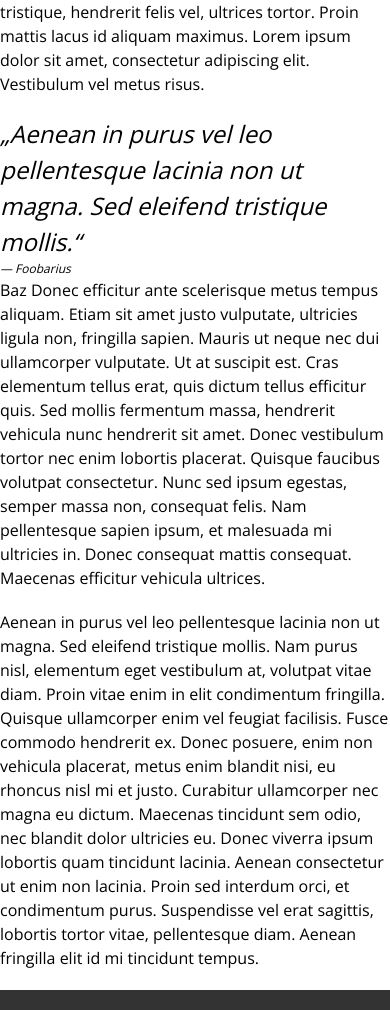
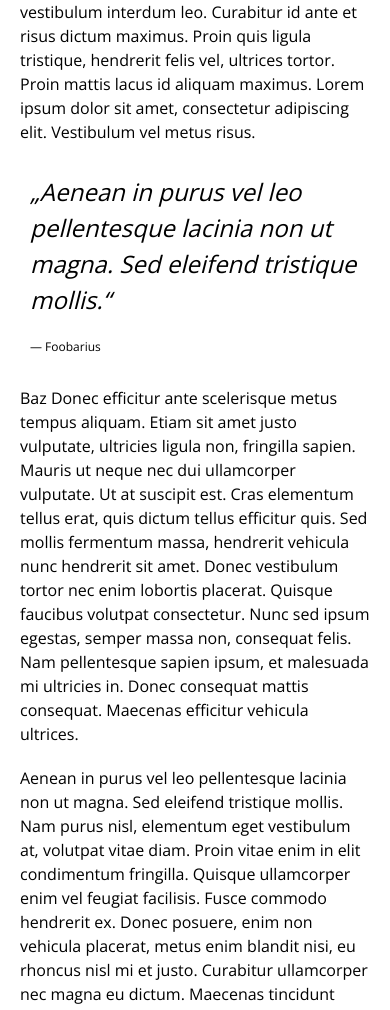
Before and after one commit to ingisteinn/vefforritun-verkefni1, a website: page about.html in a window 390 px wide. Shown: the part 990-2000 px from the top of the page. Drawn offline with nearby package versions, Linux system fonts and the light colour scheme.

Commit message:
Lagaði about

```diff
--- a/scss/about.scss
+++ b/scss/about.scss
@@ -1,13 +1,10 @@
-&--main{
-  font-family: "Roboto Slab", serif;
+.text{
+  margin-right: $gutter;
+  margin-left: $gutter;
+  margin-bottom: $gutter*4;
 
-  &--text{
-    margin-top: $gutter;
-    margin-bottom: $gutter*3;
-    width: 100%;
   &--h2{
     font-weight: 700;
-      color:aqua;
   }
 
   &--p {
@@ -19,12 +16,24 @@
     font-size: 1.5em;
     font-style: italic;
     float: right;
-      margin-bottom: $gutter*19;
-      margin-left: $gutter;
+    margin-left: $gutter*4;
+    margin-top: $gutter*2;
+    margin-bottom: $gutter*2;
+    padding: $gutter/2;
+    @include columns(6);
+
     &--name {
       font-size: 0.5em;
       font-style: normal;
+      margin-top: $gutter;
+    }
+  }
 
+  @media (max-width: 400px) {
+    &--quote {
+      float: none;
+      margin: 0;
+      @include columns(12);
     }
   }
 }
```
Also changed, not shown: styles.css. Lines whose indentation alone changed are shown as unchanged.
